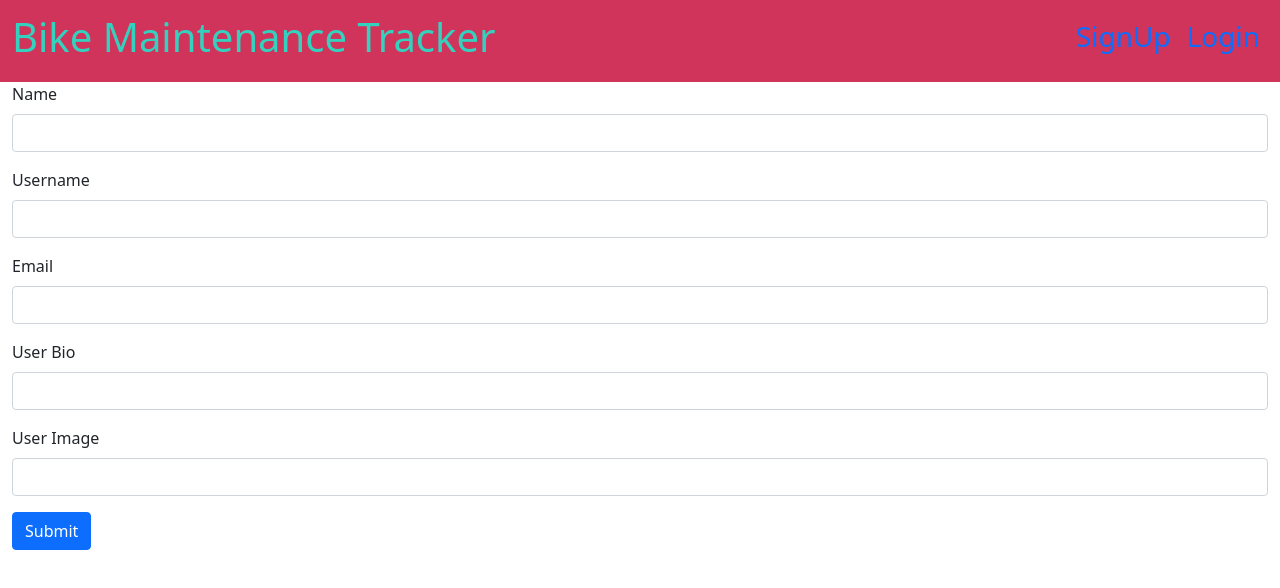
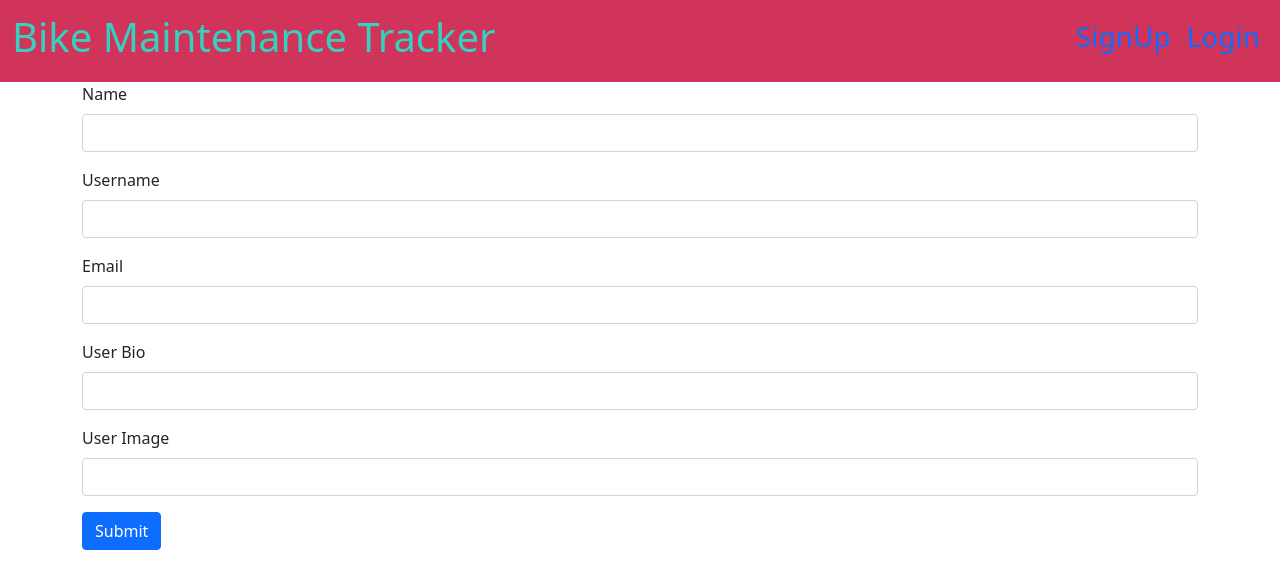
Before and after one commit to ds1242/bike-maintenance-tracker, a React (Create React App) app in the folder client/: page /editprofile in a window 1280 px wide. Shown: the top 588 px of the page. Built offline with nearby package versions, Linux system fonts and the light colour scheme; no server answers.

Commit message:
formatted edit profile page to fit monitors better

```diff
--- a/client/src/pages/EditProfile.js
+++ b/client/src/pages/EditProfile.js
@@ -1,6 +1,6 @@
 import React, { useState } from 'react';
 // import { Link } from 'react-router-dom';
-import { Form, Button, Container, Row, Col } from 'react-bootstrap';
+import { Form, Button, Container, Col } from 'react-bootstrap';
 import { useQuery, useMutation } from '@apollo/react-hooks';
 import { QUERY_ME } from '../utils/queries'
 import { UPDATE_USER } from '../utils/mutations';
@@ -52,7 +52,8 @@ const EditProfile = () => {
         )
     };
     return (
-        <Container fluid>
+        <Container fluid="md">
+            <Col>
                 <Form onSubmit={handleFormSubmit}>
                     <Form.Group className="mb-3">
                         <Form.Label>Name</Form.Label>
@@ -76,6 +77,7 @@ const EditProfile = () => {
                     </Form.Group>
                     <Button variant="primary" type="submit">Submit</Button>
                 </Form>
+            </Col>
         </Container>
     )
 };
--- a/client/src/utils/queries.js
+++ b/client/src/utils/queries.js
@@ -12,6 +12,7 @@ export const QUERY_ME = gql`
         bikes {
             _id
             bikeName
+            bikePhoto
         }
         friends {
             _id
@@ -32,6 +33,7 @@ export const QUERY_ALL_USERS = gql`
             bikes {
                 _id
                 bikeName
+                bikePhoto
             }
             friends {
                 _id
@@ -52,6 +54,7 @@ export const QUERY_SINGLE_USER = gql`
         bikes {
             _id
             bikeName
+            bikePhoto
         }
         friends {
             _id
```
Lines whose indentation alone changed are shown as unchanged.
